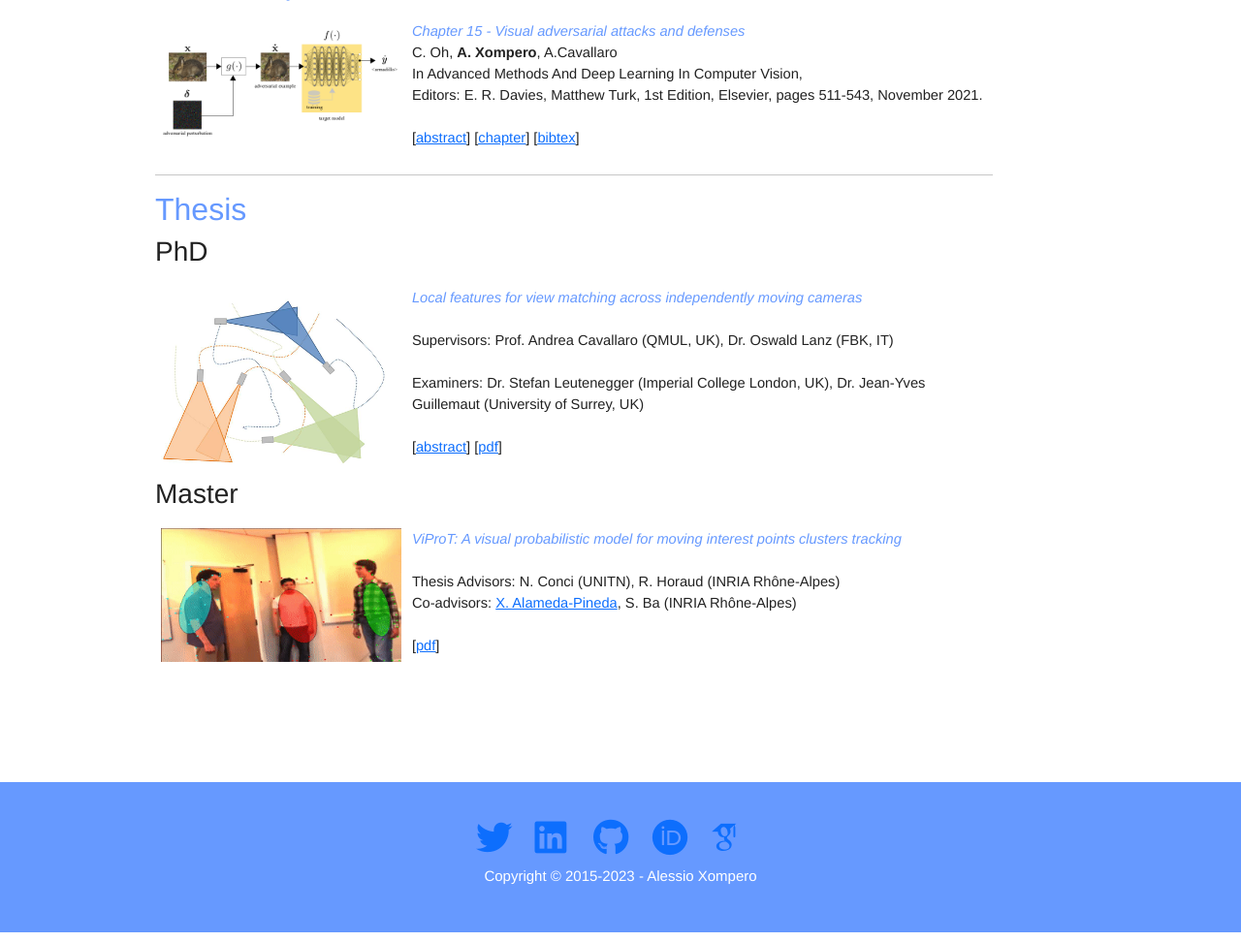
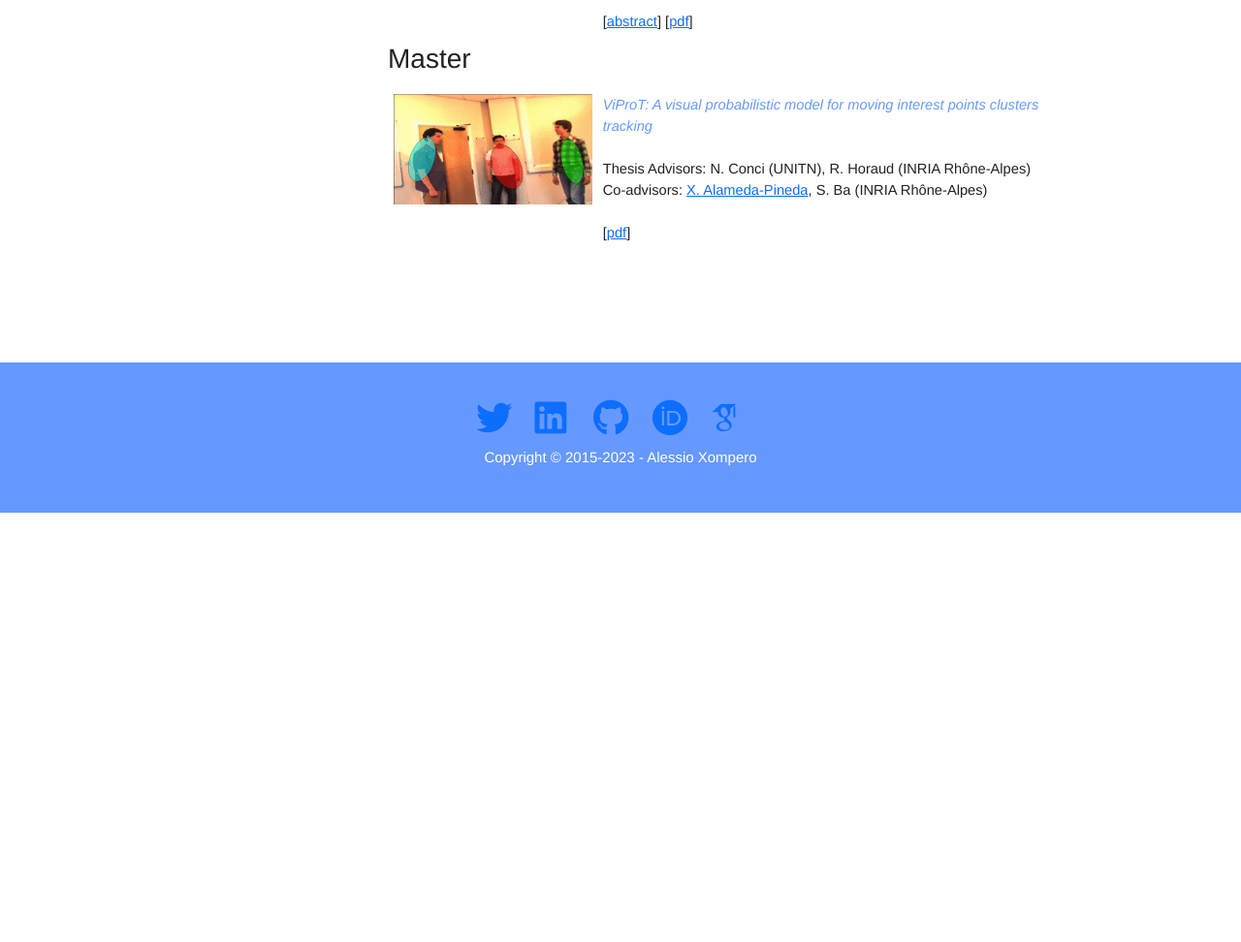
Before and after one commit to kerolex/kerolex.github.io, a PHP site: page /publications.html in a window 1280 px wide. Shown: the part 3533-4505 px from the top of the page at 97% size. After the commit the page ends 4062 px from the top, so only its background shows below. Run offline with PHP 8.4, Linux system fonts and the light colour scheme; some libraries are stand-ins or nearby versions; some web fonts are replaced.

Commit message:
Updated style of main

```diff
--- a/css/mystyle.css
+++ b/css/mystyle.css
@@ -524,8 +524,11 @@ h2{
 }
 
 .scrolling-content {
-  width:90%;
+  width:75%;
   overflow: hidden;
+  margin-top: 0px;
+  margin:0 auto;
+  white-space: break-all;
 }
 
 
```
